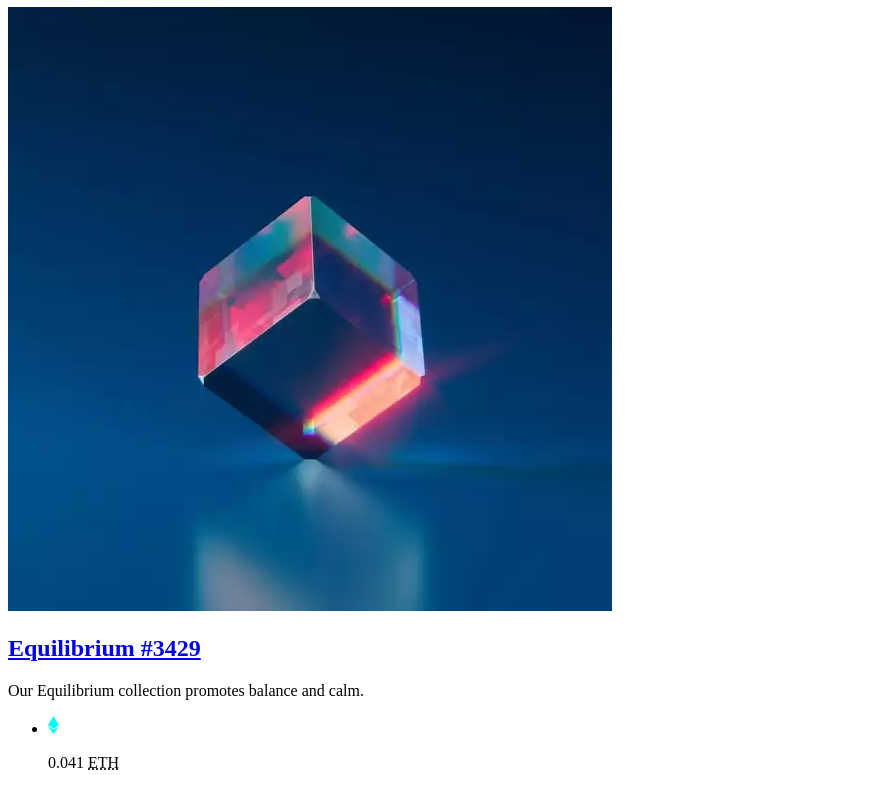
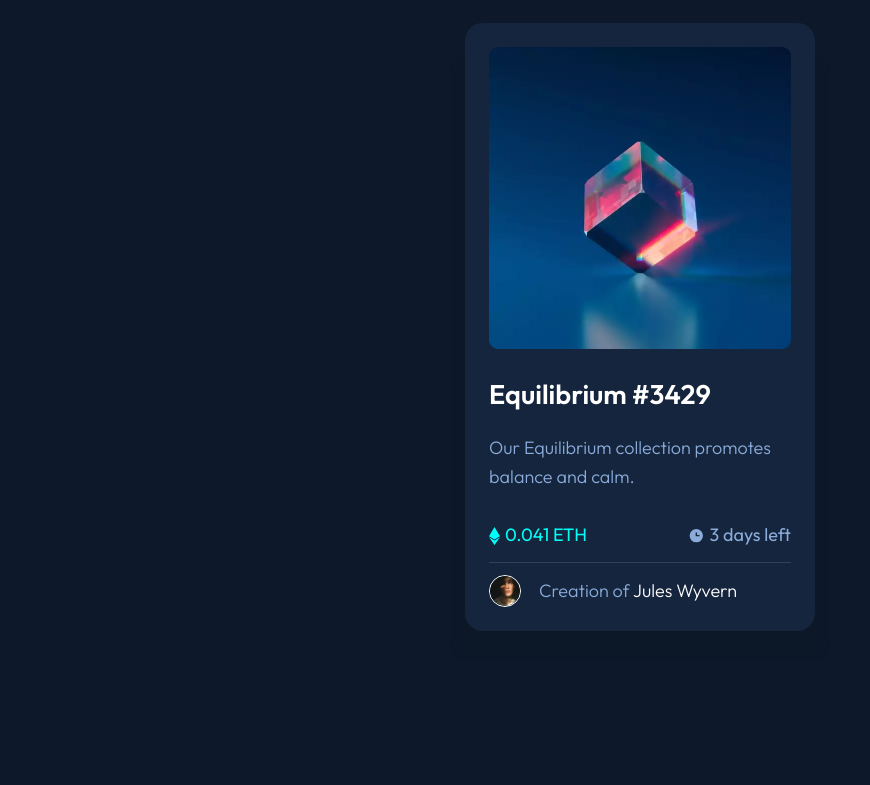
Before and after one commit to vanzasetia/NFT-preview-card-component, a website: page index.html in a window 1280 px wide. Shown: the part 73-858 px from the top of the page, without its empty margins (0-870 px from the left). After the commit the page ends 800 px from the top, so only its background shows below. Drawn offline with Linux system fonts and the light colour scheme.

Commit message:
Initial styling

```diff
--- a/index.html
+++ b/index.html
@@ -122,7 +122,7 @@
       content="/favicons/browserconfig.xml"
     />
     <meta name="theme-color" content="#ffffff" />
-    <link rel="stylesheet" href="/" />
+    <link rel="stylesheet" href="/css/style.css" />
     <title>Frontend Mentor | NFT Preview Card Component</title>
   </head>
   <body dir="ltr">
--- a/scss/base/_reset.scss
+++ b/scss/base/_reset.scss
@@ -61,11 +61,18 @@ html {
 }
 
 body {
-  font: rem(18) / 1.6 sans-serif;
-}
+  display: flex;
+  align-items: center;
+  justify-content: center;
+  min-height: 100vh;
+  font: 300 #{rem(18)} / 1.6 "Outfit", sans-serif;
+  background-color: $very-dark-blue-300;
+  color: $soft-blue;
+  padding: rem(55) rem(24);
 
-p {
-  font-size: 1em;
+  @media screen and (max-width: 22.4375em) {
+    font-size: rem(15);
+  }
 }
 
 noscript {
@@ -80,6 +87,11 @@ noscript {
   width: rem(280);
   font-size: rem(16);
   transform: translate(-50%, -50%);
+}
+
+a,
+abbr[title] {
+  text-decoration: none;
 }
 
 ul {
--- a/scss/layout/_card.scss
+++ b/scss/layout/_card.scss
@@ -1 +1,121 @@
 @use "../abstracts" as *;
+
+.card {
+  border-radius: 1em;
+  padding: rem(24);
+  background-color: $very-dark-blue-200;
+  max-width: rem(350);
+  box-shadow: rem(15) rem(30) darken-color($very-dark-blue-300, 10%),
+    -#{rem(15)} rem(30) darken-color($very-dark-blue-300, 10%);
+}
+
+.card__preview {
+  position: relative;
+  display: block;
+  border-radius: 0.5em;
+  overflow: hidden;
+
+  @include focus-visible($cyan);
+
+  &::after {
+    content: "";
+    position: absolute;
+    top: 0;
+    right: 0;
+    bottom: 0;
+    left: 0;
+  }
+}
+
+.card__preview:hover::after,
+.card__preview:active::after {
+  background: rgba($cyan, 0.6) url("../icons/view.svg") center/#{rem(
+      48
+    )} no-repeat;
+}
+
+.card__content {
+  padding-top: rem(24);
+}
+
+.card__title {
+  display: inline-block;
+  color: $pure-white;
+  font-size: rem(18);
+
+  @include focus-visible($cyan);
+
+  @include on-event {
+    color: $cyan;
+  }
+}
+
+.card__description {
+  margin: 1em 0;
+}
+
+.card__list {
+  display: flex;
+  align-items: center;
+  justify-content: space-between;
+  padding: rem(12) 0;
+  border-bottom: rem(1) solid $very-dark-blue-100;
+}
+
+.card__item {
+  display: flex;
+  align-items: center;
+}
+
+.card__price,
+.card__time {
+  // font-size: rem(14);
+  font-weight: 400;
+}
+
+.card__price {
+  color: $cyan;
+}
+
+.card__ethereum-icon,
+.card__clock-icon {
+  margin-right: rem(5);
+}
+
+.card__ethereum-icon {
+  width: rem(11);
+  height: rem(18);
+}
+
+.card__clock-icon {
+  width: rem(17);
+  height: rem(17);
+}
+
+.card__creator {
+  display: flex;
+  align-items: center;
+  padding-top: rem(12);
+}
+
+.card__avatar {
+  width: rem(32);
+  height: rem(32);
+  border: rem(1) solid $pure-white;
+  border-radius: 50%;
+  margin-right: 1em;
+}
+
+.card__info {
+  // font-size: rem(14);
+}
+
+.card__profile {
+  color: $pure-white;
+
+  @include focus-visible($cyan);
+
+  @include on-event {
+    color: $cyan;
+  }
+}
--- a/scss/layout/_index.scss
+++ b/scss/layout/_index.scss
@@ -0,0 +1 @@
+@forward "card";
```
Also changed, not shown: css/style.css.
